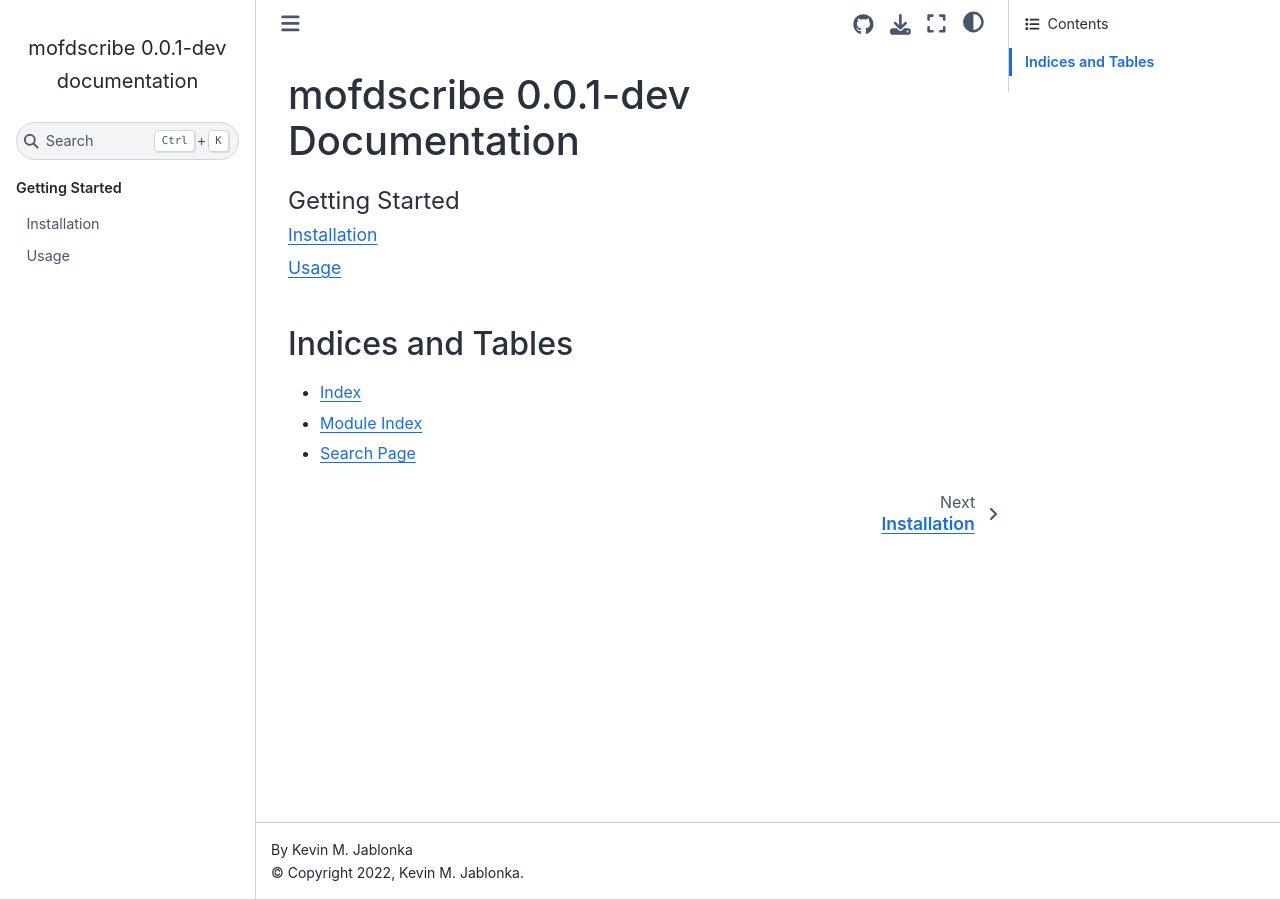
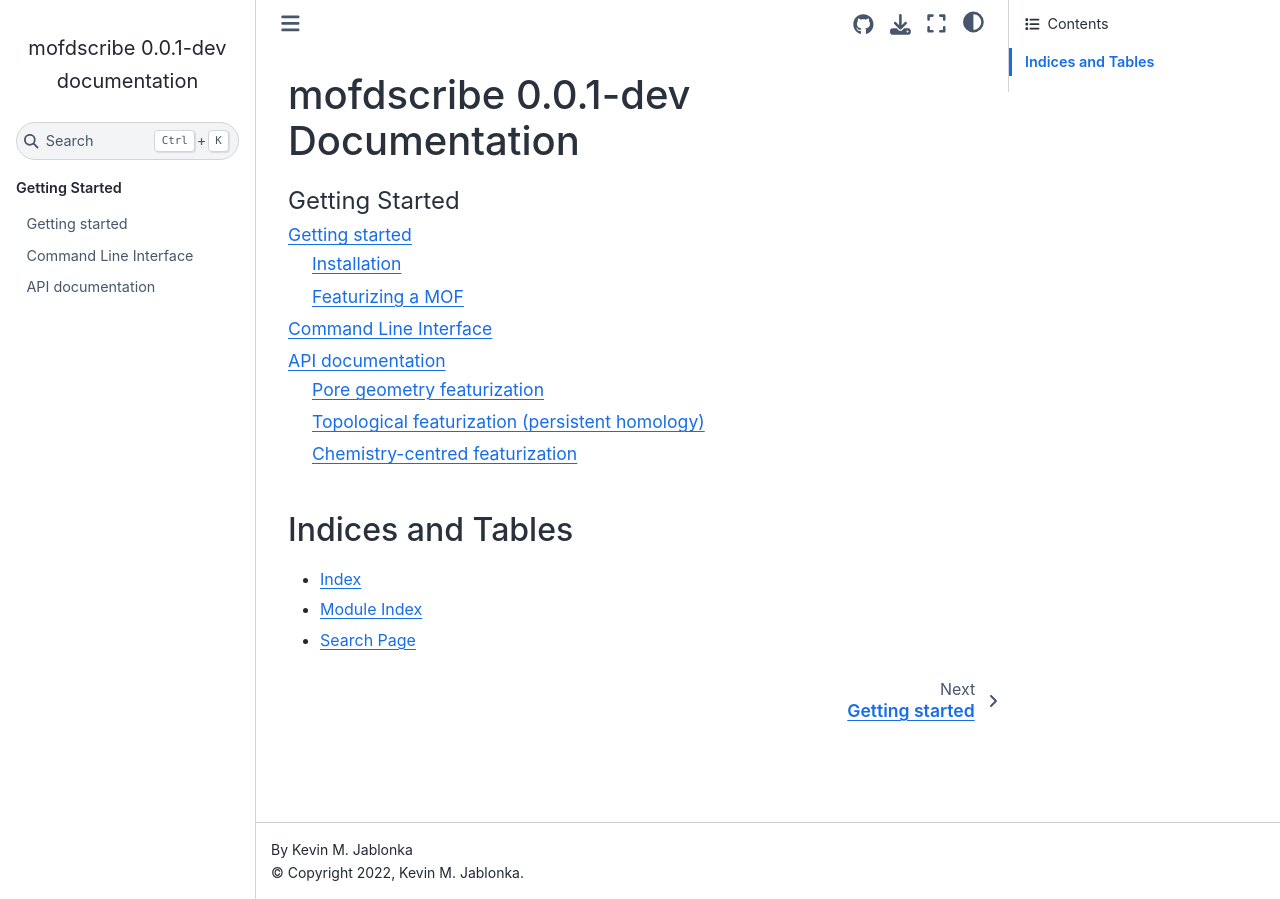
Before and after one commit to kjappelbaum/mofdscribe, a Sphinx documentation site: the page built from docs/source/index.rst, in a window 1280 px wide. Built offline with Sphinx 7.4.7 and the Sphinx Book theme 1.1.4, drawn with Linux system fonts in a browser that asks for light colours.

```diff
--- a/docs/source/api.rst
+++ b/docs/source/api.rst
@@ -0,0 +1,32 @@
+API documentation
+===================
+
+
+Pore geometry featurization
+-----------------------------
+
+.. automodule:: mofdscribe.pore.geometric_properties
+    :members:
+
+
+Topological featurization (persistent homology)
+-------------------------------------------------
+
+.. automodule:: mofdscribe.topology.ph_barcode
+    :members:
+
+.. automodule:: mofdscribe.topology.ph_image
+    :members:
+
+
+Chemistry-centred featurization
+-----------------------------------
+
+.. automodule:: mofdscribe.chemistry.racs
+    :members:
+
+.. automodule:: mofdscribe.chemistry.aprdf
+    :members:
+
+.. automodule:: mofdscribe.chemistry.partialchargestats
+    :members:
--- a/docs/source/cli.rst
+++ b/docs/source/cli.rst
@@ -1,5 +1,6 @@
 Command Line Interface
 ======================
+
 mofdscribe automatically installs the command :code:`mofdscribe`. See
 :code:`mofdscribe --help` for usage details.
 
--- a/docs/source/installation.rst
+++ b/docs/source/getting_started.rst
@@ -1,5 +1,9 @@
+Getting started
+==================
+
+
 Installation
-============
+--------------
 The most recent release can be installed from
 `PyPI <https://pypi.org/project/mofdscribe>`_ with:
 
@@ -20,3 +24,7 @@ To install in development mode, use the following:
     $ git clone git+https://github.com/kjappelbaum/mof-dscribe.git
     $ cd mof-dscribe
     $ pip install -e .
+
+
+Featurizing a MOF
+------------------
--- a/docs/source/index.rst
+++ b/docs/source/index.rst
@@ -6,8 +6,8 @@ mofdscribe |release| Documentation
    :caption: Getting Started
    :name: start
 
-   installation
-   usage
+   getting_started
+   cli
    api
 
 Indices and Tables
--- a/docs/source/usage.rst
+++ /dev/null
@@ -1,4 +0,0 @@
-Usage
-=====
-.. automodule:: mofdscribe.api
-    :members:
```
Also changed, not shown: docs/source/background.rst (added).
